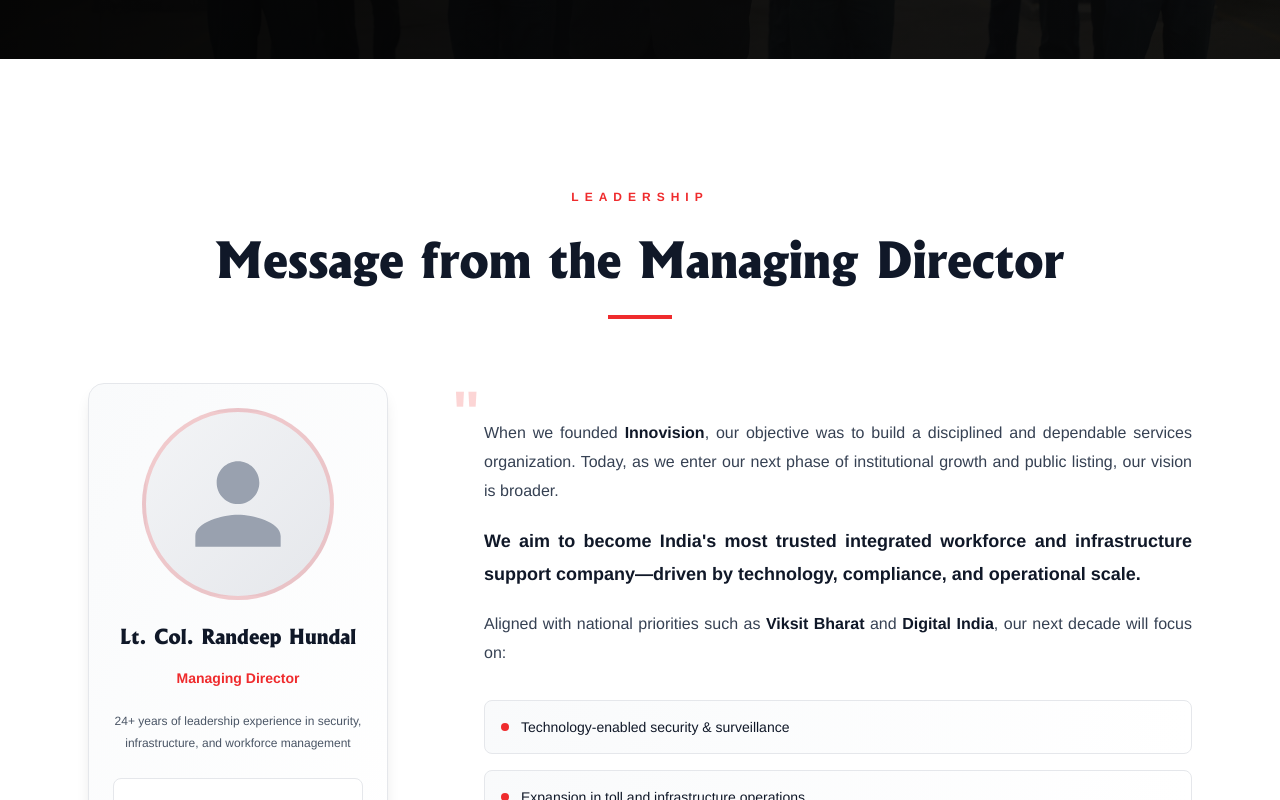
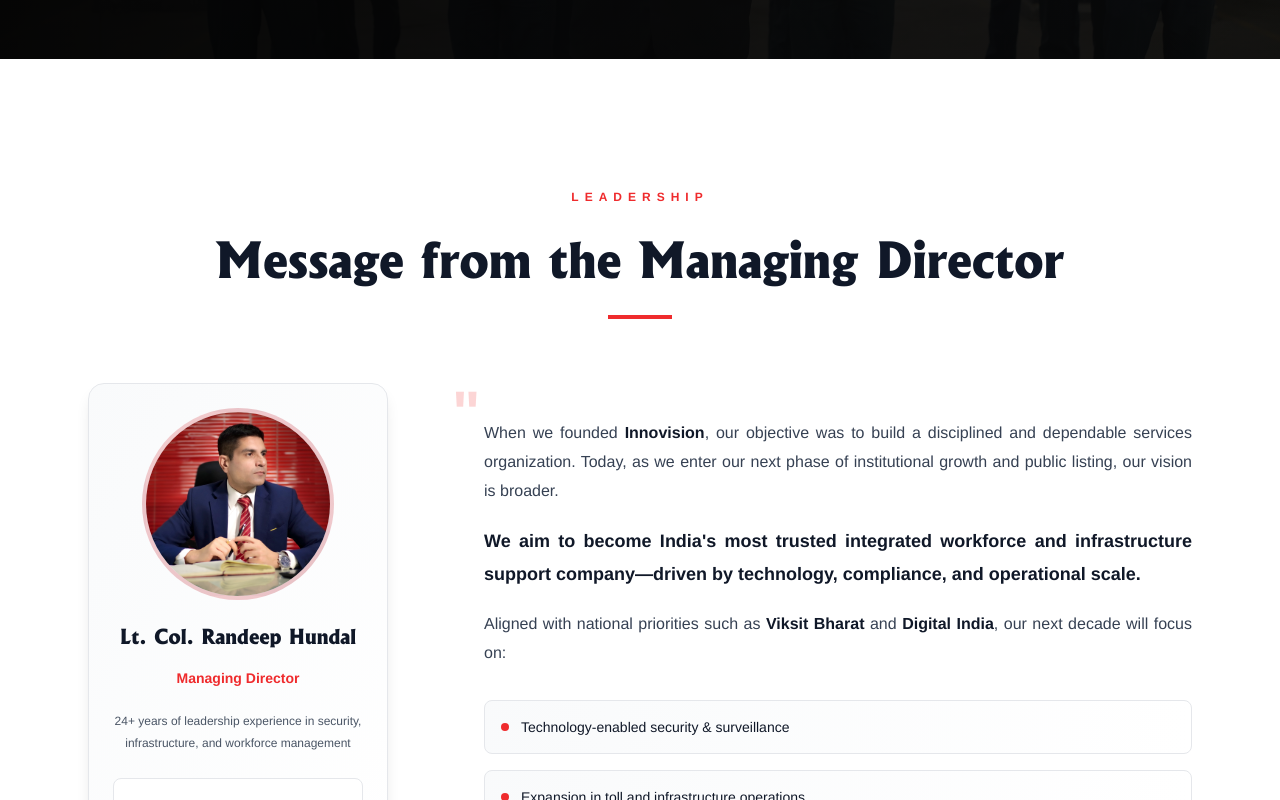
Before and after one commit to Smahesh26/ghb-innovision, a Next.js app: page /about in a window 1280 px wide. Shown: the part 421-1221 px from the top of the page. Built offline with nearby package versions, Linux system fonts and the light colour scheme.

Commit message:
md image

```diff
--- a/app/components/MDMessage.tsx
+++ b/app/components/MDMessage.tsx
@@ -48,11 +48,15 @@
 					>
 						<div className="sticky top-24 rounded-2xl border border-gray-200 bg-gradient-to-br from-gray-50 to-white p-6 shadow-lg text-center">
 
-							{/* Profile Image Placeholder */}
-							<div className="mx-auto mb-6 h-48 w-48 overflow-hidden rounded-full border-4 border-[#EF2B2D]/20 bg-gradient-to-br from-gray-100 to-gray-200 flex items-center justify-center">
-								<svg className="h-32 w-32 text-gray-400" fill="currentColor" viewBox="0 0 24 24">
-									<path d="M12 12c2.21 0 4-1.79 4-4s-1.79-4-4-4-4 1.79-4 4 1.79 4 4 4zm0 2c-2.67 0-8 1.34-8 4v2h16v-2c0-2.66-5.33-4-8-4z" />
-								</svg>
+							<div className="mx-auto mb-6 h-48 w-48 overflow-hidden rounded-full border-4 border-[#EF2B2D]/20 bg-gradient-to-br from-gray-100 to-gray-200">
+								<Image
+									src="/images/Randeepsir.jpeg"
+									alt="Lt. Col. Randeep Hundal"
+									width={192}
+									height={192}
+									className="h-full w-full object-cover"
+									priority
+								/>
 							</div>
 
 							{/* Name & Title */}
```
Also changed, not shown: public/images/Randeepsir.jpeg (added).
